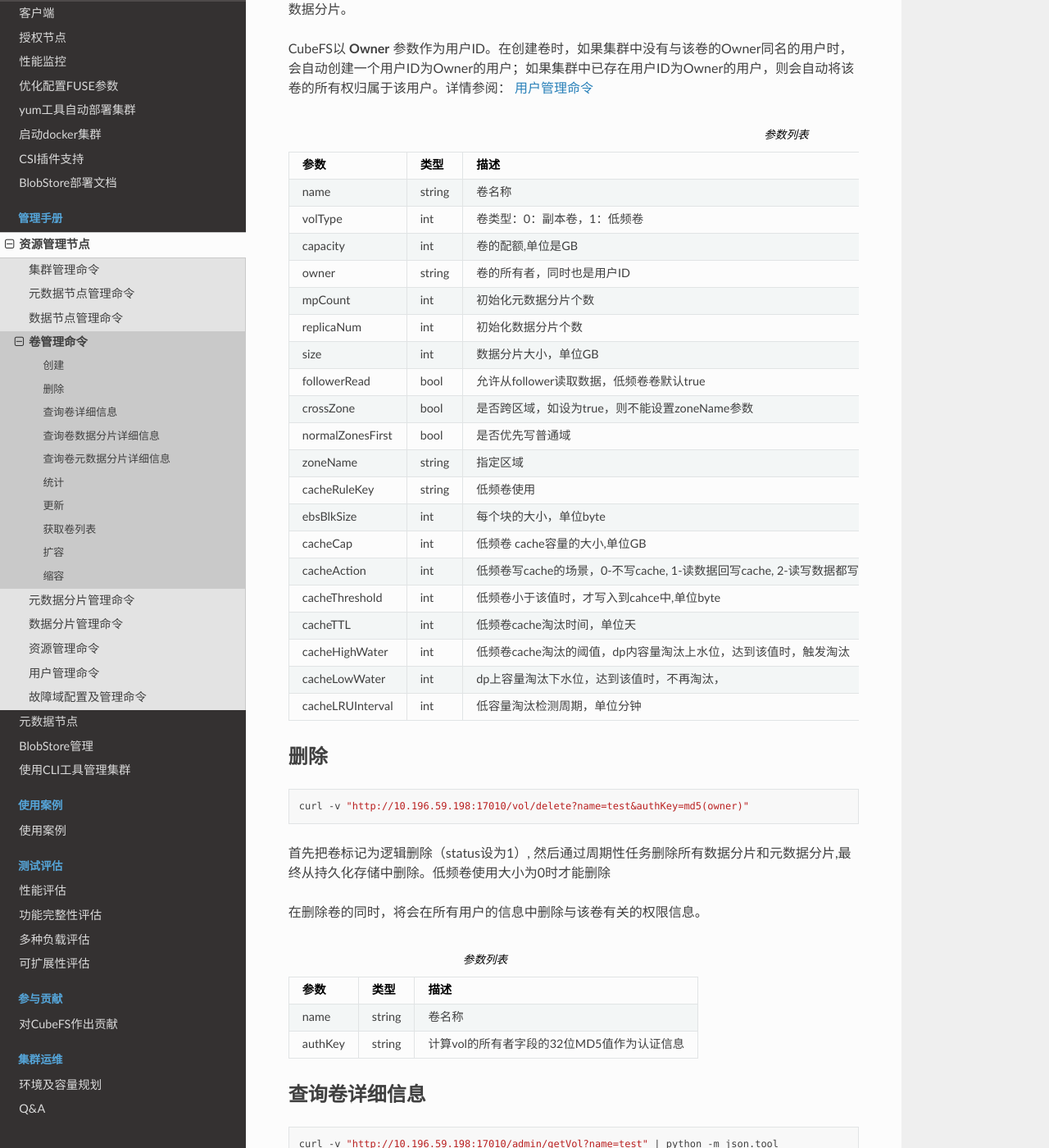
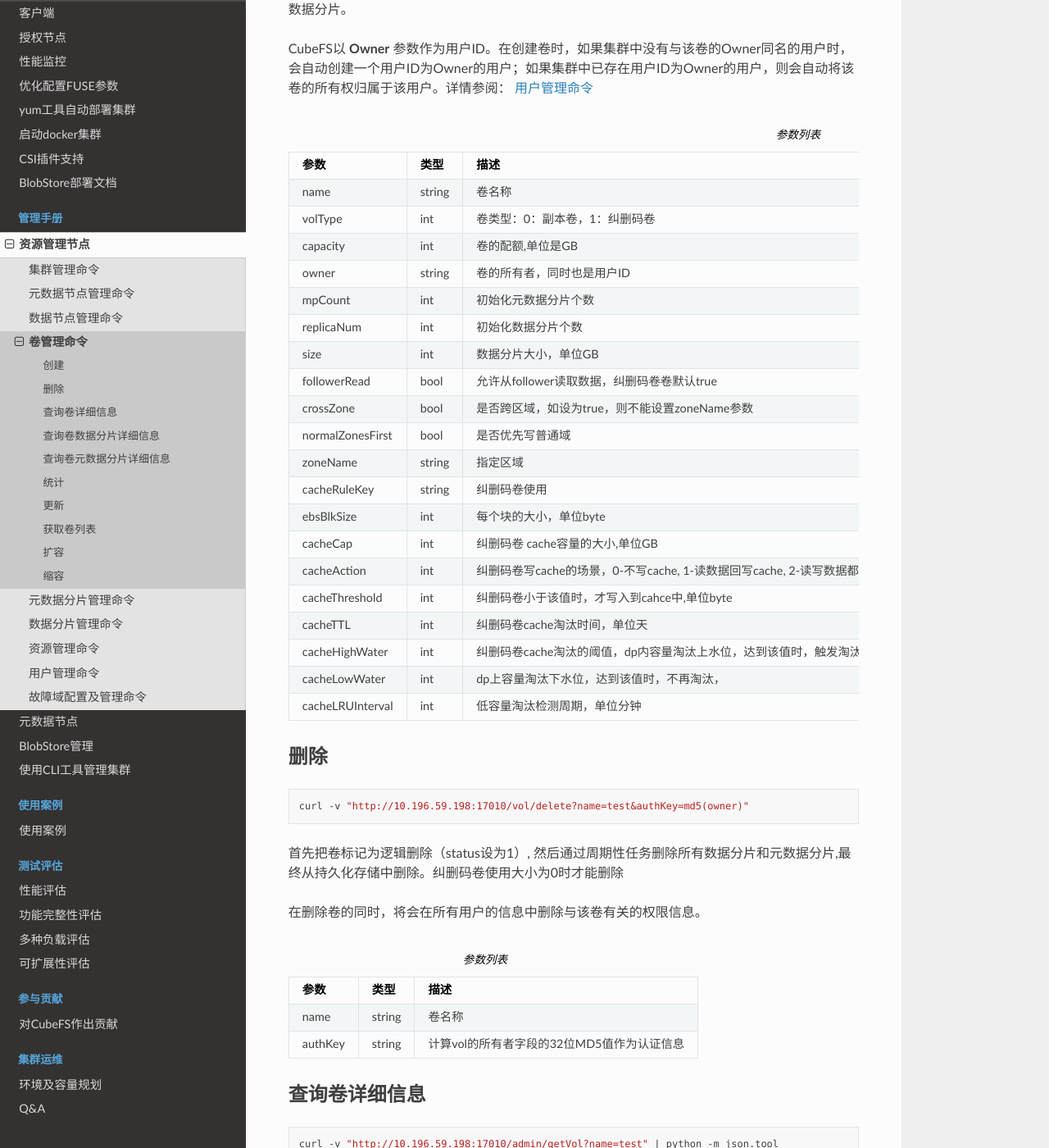
Before and after one commit to cubefs/docs-zh, a Sphinx documentation site: the page built from docs/source/admin-api/master/volume.rst, in a window 1280 px wide and 1400 px high, scrolled down 318 px. Shown: the whole window at 82% size. Built offline with Sphinx 7.4.7 and the Read the Docs theme 2.0.0, drawn with Linux system fonts in a browser that asks for light colours; some of the changed text lies outside the part shown.

Commit message:
Update volume.rst
change 低频卷 to  纠删码卷

```diff
--- a/docs/source/admin-api/master/volume.rst
+++ b/docs/source/admin-api/master/volume.rst
@@ -17,23 +17,23 @@
    :header: "参数", "类型", "描述", "是否必需", "默认值"
 
    "name", "string", "卷名称", "是", "无"
-   "volType", "int", "卷类型：0：副本卷，1：低频卷", "否", "0"
+   "volType", "int", "卷类型：0：副本卷，1：纠删码卷", "否", "0"
    "capacity", "int", "卷的配额,单位是GB", "是", "无"
    "owner", "string", "卷的所有者，同时也是用户ID", "是", "无"
    "mpCount", "int", "初始化元数据分片个数", "否", "3"
-   "replicaNum", "int", "初始化数据分片个数", "否", "标准卷默认3（支持1,3），低频卷默认1（支持1-16个）"
+   "replicaNum", "int", "初始化数据分片个数", "否", "标准卷默认3（支持1,3），纠删码卷默认1（支持1-16个）"
    "size", "int", "数据分片大小，单位GB", "否", "120"
-   "followerRead", "bool", "允许从follower读取数据，低频卷卷默认true", "否", "false"
+   "followerRead", "bool", "允许从follower读取数据，纠删码卷卷默认true", "否", "false"
    "crossZone", "bool", "是否跨区域，如设为true，则不能设置zoneName参数", "否", "false"
    "normalZonesFirst", "bool", "是否优先写普通域", "否", "false"
    "zoneName", "string", "指定区域", "否", "如果crossZone设为false，则默认值为default"
-   "cacheRuleKey", "string", "低频卷使用", "否", "非空时，匹配该字段的才会写入cache，空"
+   "cacheRuleKey", "string", "纠删码卷使用", "否", "非空时，匹配该字段的才会写入cache，空"
    "ebsBlkSize", "int", "每个块的大小，单位byte", "否", "默认8M"
-   "cacheCap", "int", "低频卷 cache容量的大小,单位GB", "否", "低频卷必填"
-   "cacheAction", "int", "低频卷写cache的场景，0-不写cache, 1-读数据回写cache, 2-读写数据都写到cache", "否", "0"
-   "cacheThreshold", "int", "低频卷小于该值时，才写入到cahce中,单位byte", "否", "默认10M"
-   "cacheTTL", "int", "低频卷cache淘汰时间，单位天", "否", "默认30"
-   "cacheHighWater", "int", "低频卷cache淘汰的阈值，dp内容量淘汰上水位，达到该值时，触发淘汰", "否", "默认80，即120G*80/100=96G时，dp开始淘汰数据"
+   "cacheCap", "int", "纠删码卷 cache容量的大小,单位GB", "否", "纠删码卷必填"
+   "cacheAction", "int", "纠删码卷写cache的场景，0-不写cache, 1-读数据回写cache, 2-读写数据都写到cache", "否", "0"
+   "cacheThreshold", "int", "纠删码卷小于该值时，才写入到cahce中,单位byte", "否", "默认10M"
+   "cacheTTL", "int", "纠删码卷cache淘汰时间，单位天", "否", "默认30"
+   "cacheHighWater", "int", "纠删码卷cache淘汰的阈值，dp内容量淘汰上水位，达到该值时，触发淘汰", "否", "默认80，即120G*80/100=96G时，dp开始淘汰数据"
    "cacheLowWater", "int", "dp上容量淘汰下水位，达到该值时，不再淘汰，", "否", "默认60，即120G*60/100=72G，dp不再淘汰数据"
    "cacheLRUInterval", "int", "低容量淘汰检测周期，单位分钟", "否", "默认5分钟"
 
@@ -45,7 +45,7 @@
    curl -v "http://10.196.59.198:17010/vol/delete?name=test&authKey=md5(owner)"
 
 
-首先把卷标记为逻辑删除（status设为1）, 然后通过周期性任务删除所有数据分片和元数据分片,最终从持久化存储中删除。低频卷使用大小为0时才能删除
+首先把卷标记为逻辑删除（status设为1）, 然后通过周期性任务删除所有数据分片和元数据分片,最终从持久化存储中删除。纠删码卷使用大小为0时才能删除
 
 在删除卷的同时，将会在所有用户的信息中删除与该卷有关的权限信息。
 
@@ -199,7 +199,7 @@
    :header: "参数", "类型", "描述"
 
    "name", "string", "卷名称"
-   "version", "int", "卷版本，0：副本卷， 1：ec-卷，默认0-副本卷，访问ec卷必填"
+   "version", "int", "卷版本，0：副本卷， 1：ec-卷，默认0-副本卷，访问纠删码卷必填"
 
 响应示例
 
@@ -238,11 +238,11 @@
    "zoneName", "string", "更新后所在区域，若不设置将被更新至default区域", "是"
    "followerRead", "bool", "允许从follower读取数据", "否"
    "emptyCacheRule", "string", "是否置空cacheRule", "否", "默认为false, true代表设置cacheRule=''"
-   "cacheRuleKey", "string", "缓存规则,低频卷使用，满足对应规则的才缓存", "否", "默认为空，不限制"
-   "ebsBlkSize", "int", "低频卷的每个块的大小", "否", "默认8M"
-   "cacheCap", "int", "低频卷使用二级cache时，cache的容量大小", "否", "0"
-   "cacheAction", "int", "低频卷使用，0：不写cache, 1-读数据写cache, 2-读写数据都写到cache", "否", "默认0"
-   "cacheThreshold", "int", "缓存文件大小限制，低频卷小于该值时，才会写到cache当中", "否", "默认10M"
+   "cacheRuleKey", "string", "缓存规则,纠删码卷使用，满足对应规则的才缓存", "否", "默认为空，不限制"
+   "ebsBlkSize", "int", "纠删码卷的每个块的大小", "否", "默认8M"
+   "cacheCap", "int", "纠删码卷使用二级cache时，cache的容量大小", "否", "0"
+   "cacheAction", "int", "纠删码卷使用，0：不写cache, 1-读数据写cache, 2-读写数据都写到cache", "否", "默认0"
+   "cacheThreshold", "int", "缓存文件大小限制，纠删码卷小于该值时，才会写到cache当中", "否", "默认10M"
    "cacheTTL", "int", "缓存过期时间，单位天", "否", "默认30天"
    "cacheHighWater", "int", "淘汰高水位", "否", "默认80, 即80%时，触发淘汰"
    "cacheLowWater", "int", "缓存淘汰低水位", "否", "默认40, 每次淘汰到40%停止淘汰"
```
